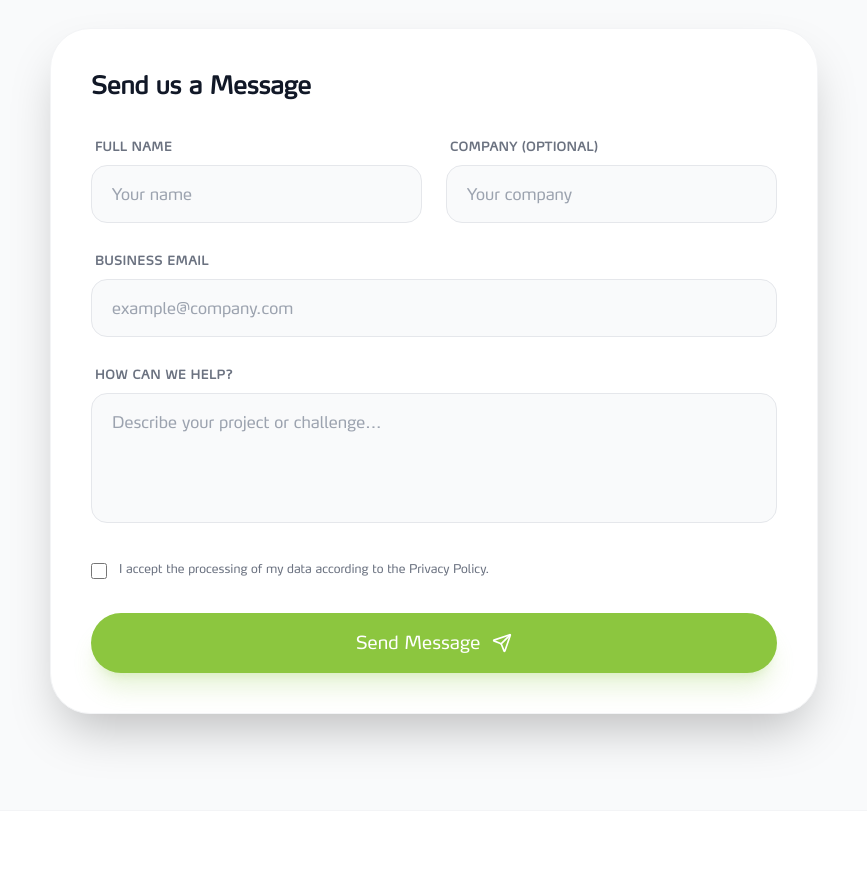
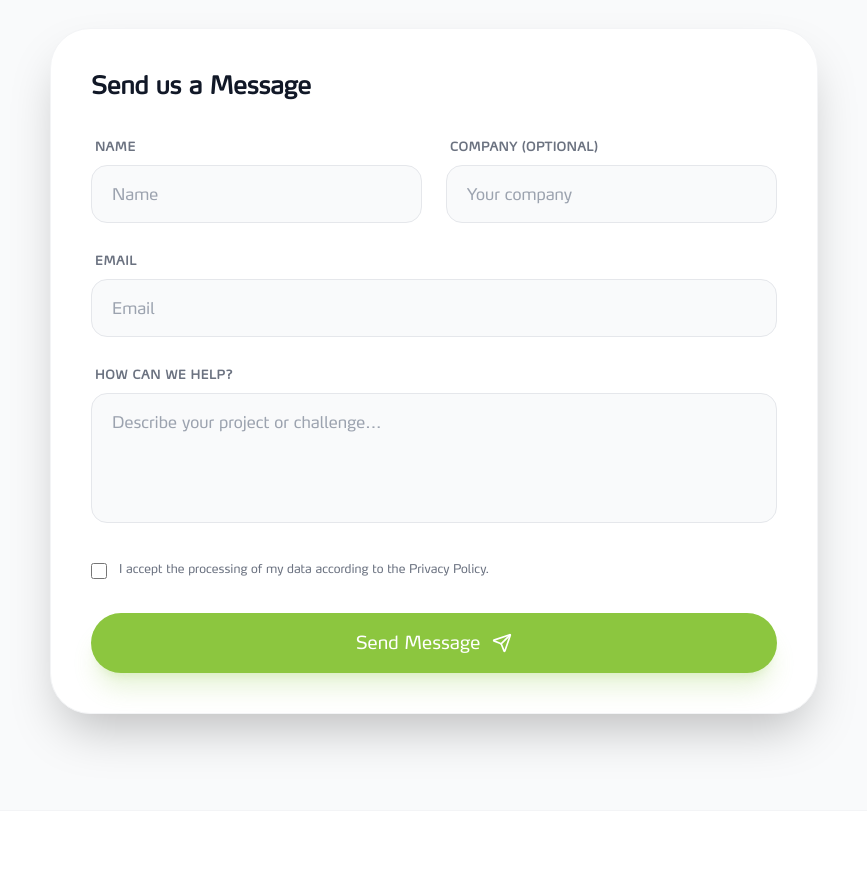
Before and after one commit to founderresponderja/Amplia, a React (Vite) app: page / in a window 1280 px wide. Shown: the part 8300-9171 px from the top of the page, without its empty margins (206-1073 px from the left). Built offline with nearby package versions, Linux system fonts and the light colour scheme; no server answers.

Commit message:
fix: simplify form field labels

```diff
--- a/translations.ts
+++ b/translations.ts
@@ -203,16 +203,16 @@ export const translations = {
       description: 'Pronto para elevar a sua tecnologia ao próximo nível? A nossa equipa de especialistas está aqui para ajudar.',
       formTitle: 'Envie-nos uma Mensagem',
       labels: {
-        name: 'Nome Completo',
+        name: 'Nome',
         company: 'Empresa (Opcional)',
-        email: 'Email Profissional',
+        email: 'Email',
         message: 'Como podemos ajudar?',
         privacy: 'Aceito o tratamento dos meus dados de acordo com a Política de Privacidade.'
       },
       placeholders: {
-        name: 'Seu nome',
+        name: 'Nome',
         company: 'Sua empresa',
-        email: 'exemplo@empresa.com',
+        email: 'Email',
         message: 'Descreva o seu projeto ou desafio...'
       },
       button: {
@@ -444,16 +444,16 @@ export const translations = {
       description: 'Ready to take your technology to the next level? Our team of experts is here to help.',
       formTitle: 'Send us a Message',
       labels: {
-        name: 'Full Name',
+        name: 'Name',
         company: 'Company (Optional)',
-        email: 'Business Email',
+        email: 'Email',
         message: 'How can we help?',
         privacy: 'I accept the processing of my data according to the Privacy Policy.'
       },
       placeholders: {
-        name: 'Your name',
+        name: 'Name',
         company: 'Your company',
-        email: 'example@company.com',
+        email: 'Email',
         message: 'Describe your project or challenge...'
       },
       button: {
@@ -685,16 +685,16 @@ export const translations = {
       description: '¿Listo para llevar su tecnología al siguiente nivel? Nuestro equipo de expertos está aquí para ayudarle.',
       formTitle: 'Envíenos un Mensaje',
       labels: {
-        name: 'Nombre Completo',
+        name: 'Nombre',
         company: 'Empresa (Opcional)',
-        email: 'Email Profesional',
+        email: 'Email',
         message: '¿Cómo podemos ayudar?',
         privacy: 'Acepto el tratamiento de mis datos de acuerdo con la Política de Privacidade.'
       },
       placeholders: {
-        name: 'Su nombre',
+        name: 'Nombre',
         company: 'Su empresa',
-        email: 'ejemplo@empresa.com',
+        email: 'Email',
         message: 'Describa su proyecto o desafio...'
       },
       button: {
```
